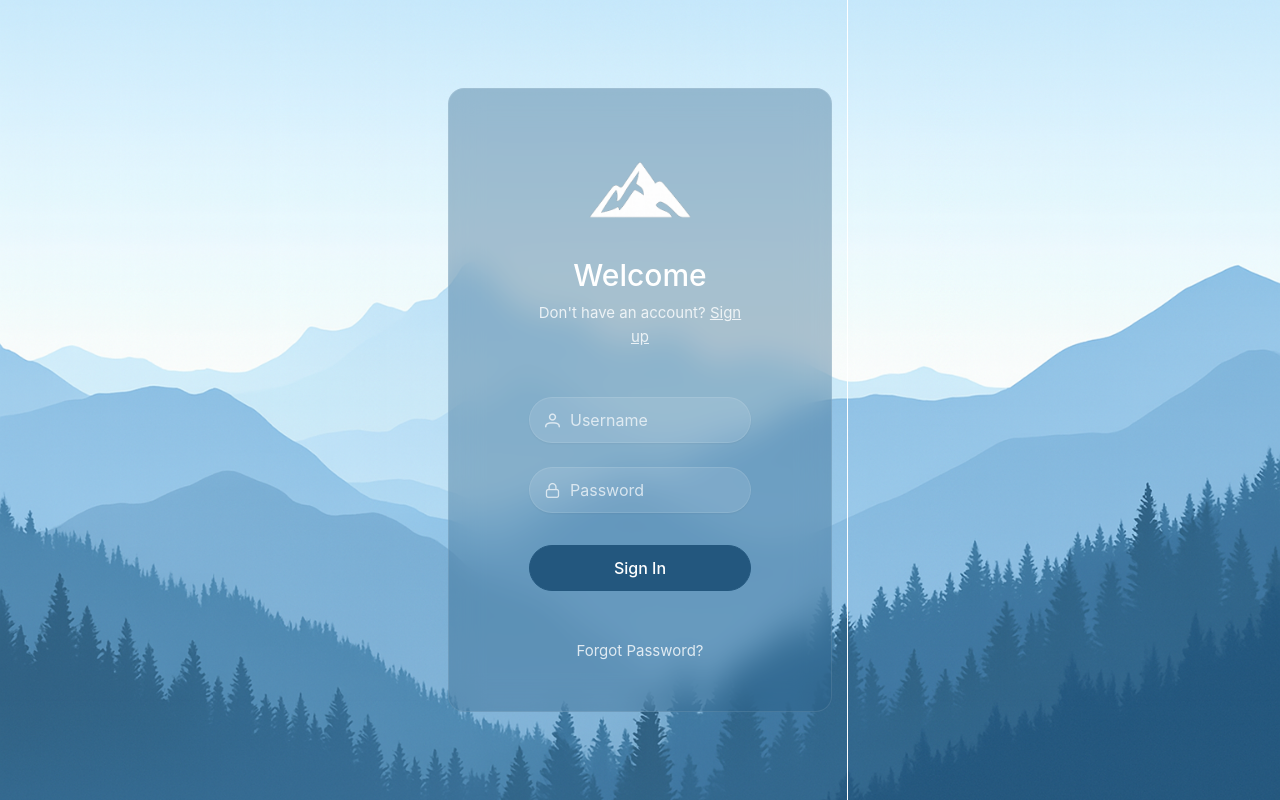
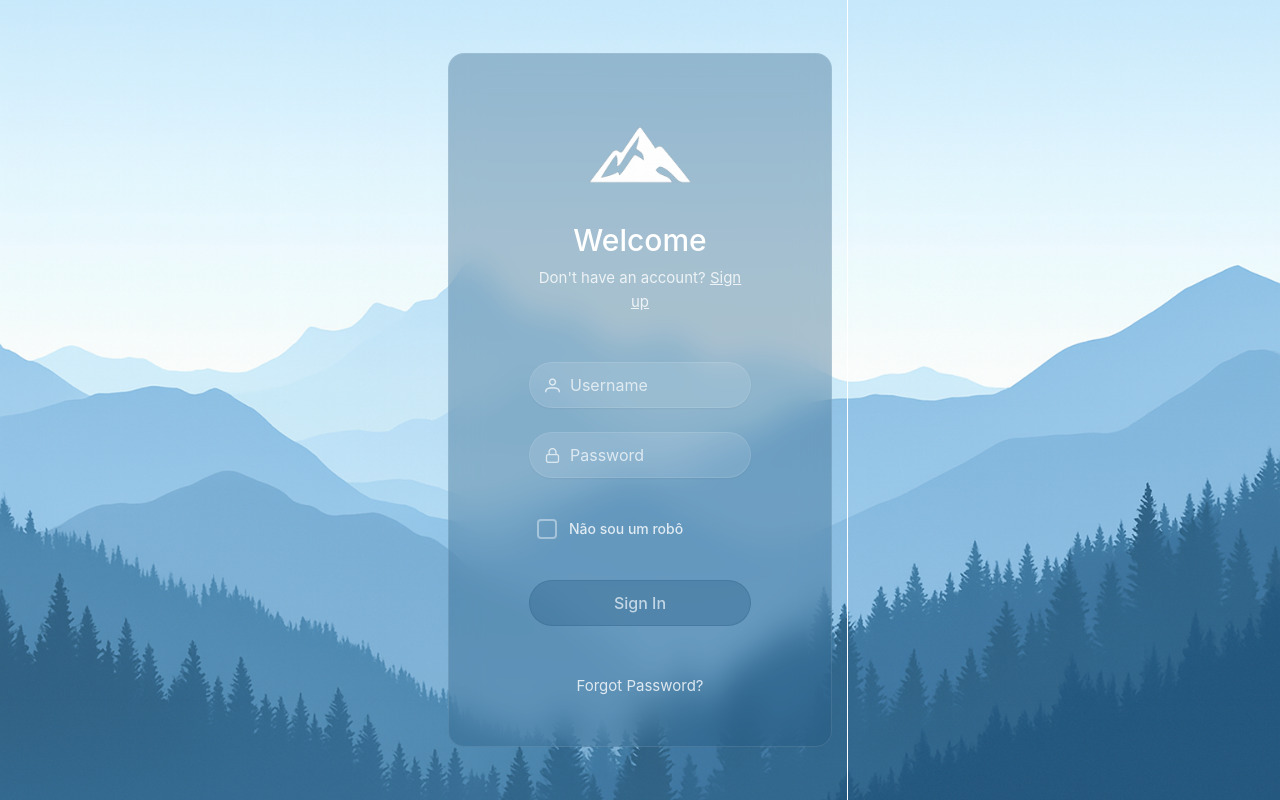
Before and after one commit to Fausto-H/vue-project, a Vue app: page / in a window 1280 px wide. Built offline with nearby package versions, Linux system fonts and the light colour scheme.

Commit message:
[WIP] Adicionando hcaptcha oculto com checkbox

```diff
--- a/package.json
+++ b/package.json
@@ -12,6 +12,7 @@
     "preview": "vite preview"
   },
   "dependencies": {
+    "@hcaptcha/vue3-hcaptcha": "^1.3.0",
     "@vueuse/core": "^13.9.0",
     "pinia": "^3.0.3",
     "primeicons": "^7.0.0",
--- a/src/views/LoginPage.vue
+++ b/src/views/LoginPage.vue
@@ -22,7 +22,47 @@
                         <InputText id="password" v-model="password" type="password" class="input-style" placeholder="Password" />
                     </IconField>
                 </div>
-                <Button label="Sign In" class="signin-button" />
+                <div class="captcha-container">
+                    <div
+                        @click="!isHcaptchaVerified ? handleCaptchaCheckbox() : null"
+                        :class="[
+                            'captcha-checkbox',
+                            isHcaptchaVerified ? 'captcha-verified' : ''
+                        ]"
+                    >
+                        <div class="checkbox-square">
+                            <i
+                                v-if="isHcaptchaVerified"
+                                class="pi pi-check checkbox-check"
+                            ></i>
+                        </div>
+                        <span class="checkbox-text">
+                            Não sou um robô
+                        </span>
+                    </div>
+
+                    <!-- hCaptcha invisível -->
+                    <div v-if="showCaptchaCheckbox" class="hidden">
+                        <HCaptcha
+                            ref="hcaptchaRef"
+                            :sitekey="hcaptchaSiteKey"
+                            @verify="onHcaptchaVerify"
+                            @expired="onHcaptchaExpired"
+                            @error="onHcaptchaError"
+                            size="invisible"
+                            theme="dark"
+                        />
+                    </div>
+                </div>
+                <Button
+                    label="Sign In"
+                    class="signin-button"
+                    :disabled="isLoading || !isHcaptchaVerified"
+                    @click="signin"
+                >
+                    <i v-if="isLoading" class="pi pi-spin pi-spinner mr-2"></i>
+                    {{ isLoading ? 'Entrando...' : 'Sign In' }}
+                </Button>
             </div>
             <a href="#" class="forgot-password">Forgot Password?</a>
         </div>
@@ -30,14 +70,84 @@
 </template>
 
 <script setup>
-import { ref } from 'vue';
+import { ref, nextTick } from 'vue';
 import Button from 'primevue/button';
 import IconField from 'primevue/iconfield';
 import InputIcon from 'primevue/inputicon';
 import InputText from 'primevue/inputtext';
+import HCaptcha from '@hcaptcha/vue3-hcaptcha';
 
 const username = ref('');
 const password = ref('');
+
+const hcaptchaSiteKey = '10000000-ffff-ffff-ffff-000000000001'; // chave pública de teste
+const hcaptchaToken = ref('');
+const isHcaptchaVerified = ref(false);
+const showCaptchaCheckbox = ref(false);
+const hcaptchaRef = ref(null);
+const isLoading = ref(false);
+
+const handleCaptchaCheckbox = async () => {
+  if (!isHcaptchaVerified.value) {
+    showCaptchaCheckbox.value = false;
+    hcaptchaToken.value = '';
+
+    await nextTick();
+
+    showCaptchaCheckbox.value = true;
+    await nextTick();
+
+    if (hcaptchaRef.value) {
+      try {
+        hcaptchaRef.value.execute();
+        console.log('hCaptcha executado - nova tentativa');
+      } catch (error) {
+        console.error('Erro ao executar hCaptcha:', error);
+        showCaptchaCheckbox.value = false;
+      }
+    }
+  }
+};
+
+const onHcaptchaVerify = (token) => {
+  hcaptchaToken.value = token;
+  isHcaptchaVerified.value = true;
+  showCaptchaCheckbox.value = false;
+  console.log('hCaptcha verificado:', token);
+};
+
+const onHcaptchaExpired = () => {
+  hcaptchaToken.value = '';
+  isHcaptchaVerified.value = false;
+  showCaptchaCheckbox.value = false;
+  console.log('hCaptcha expirou');
+};
+
+const onHcaptchaError = (error) => {
+  hcaptchaToken.value = '';
+  isHcaptchaVerified.value = false;
+  showCaptchaCheckbox.value = false;
+  console.error('Erro hCaptcha:', error);
+};
+
+const signin = () => {
+  if (!isHcaptchaVerified.value) {
+    alert('Por favor, complete a verificação hCaptcha');
+    return;
+  }
+
+  isLoading.value = true;
+
+  // Simulação de login
+  setTimeout(() => {
+    console.log('Login realizado com sucesso!', {
+      username: username.value,
+      password: password.value,
+      hcaptchaToken: hcaptchaToken.value
+    });
+    isLoading.value = false;
+  }, 2000);
+};
 </script>
 
 <style scoped>
@@ -190,6 +300,72 @@ const password = ref('');
 
 /* Estilos para placeholders normais */
 
+.captcha-container {
+  display: flex;
+  justify-content: flex-start;
+  width: 100%;
+}
+
+.captcha-checkbox {
+  display: flex;
+  align-items: center;
+  gap: 0.75rem;
+  padding: 0.5rem;
+  border-radius: 0.5rem;
+  cursor: pointer;
+  transition: all 0.2s ease;
+  user-select: none;
+  -webkit-user-select: none;
+  -moz-user-select: none;
+  -ms-user-select: none;
+}
+
+.captcha-checkbox:hover:not(.captcha-verified) {
+  transform: translateY(-1px);
+}
+
+.captcha-checkbox:active:not(.captcha-verified) {
+  transform: translateY(0);
+}
+
+.checkbox-square {
+  width: 20px;
+  height: 20px;
+  border: 2px solid rgba(255, 255, 255, 0.4);
+  border-radius: 4px;
+  display: flex;
+  align-items: center;
+  justify-content: center;
+  transition: all 0.2s ease;
+  background: transparent;
+}
+
+.captcha-verified .checkbox-square {
+  border-color: #24587E;
+}
+
+.checkbox-check {
+  color: #24587E;
+  font-size: 14px;
+  font-weight: bold;
+}
+
+.checkbox-text {
+  color: rgba(255, 255, 255, 0.8);
+  font-size: 14px;
+  font-weight: 500;
+  transition: color 0.2s ease;
+}
+
+.captcha-verified .checkbox-text {
+  color: #24587E;
+}
+
+.captcha-verified {
+  border-color: #24587E !important;
+  cursor: default;
+}
+
 .signin-button {
   width: 100% !important;
   border-radius: 1.5rem !important;
@@ -200,8 +376,15 @@ const password = ref('');
   font-weight: 500 !important;
 }
 
-.signin-button:hover {
+.signin-button:hover:not(:disabled) {
   background: #193e5a !important;
+}
+
+.signin-button:disabled {
+  background: rgba(35, 87, 126, 0.5) !important;
+  border-color: rgba(35, 87, 126, 0.5) !important;
+  cursor: not-allowed !important;
+  opacity: 0.6 !important;
 }
 
 .forgot-password {
```
Also changed, not shown: 1 other file (tests, documents, lock files or other folders).
